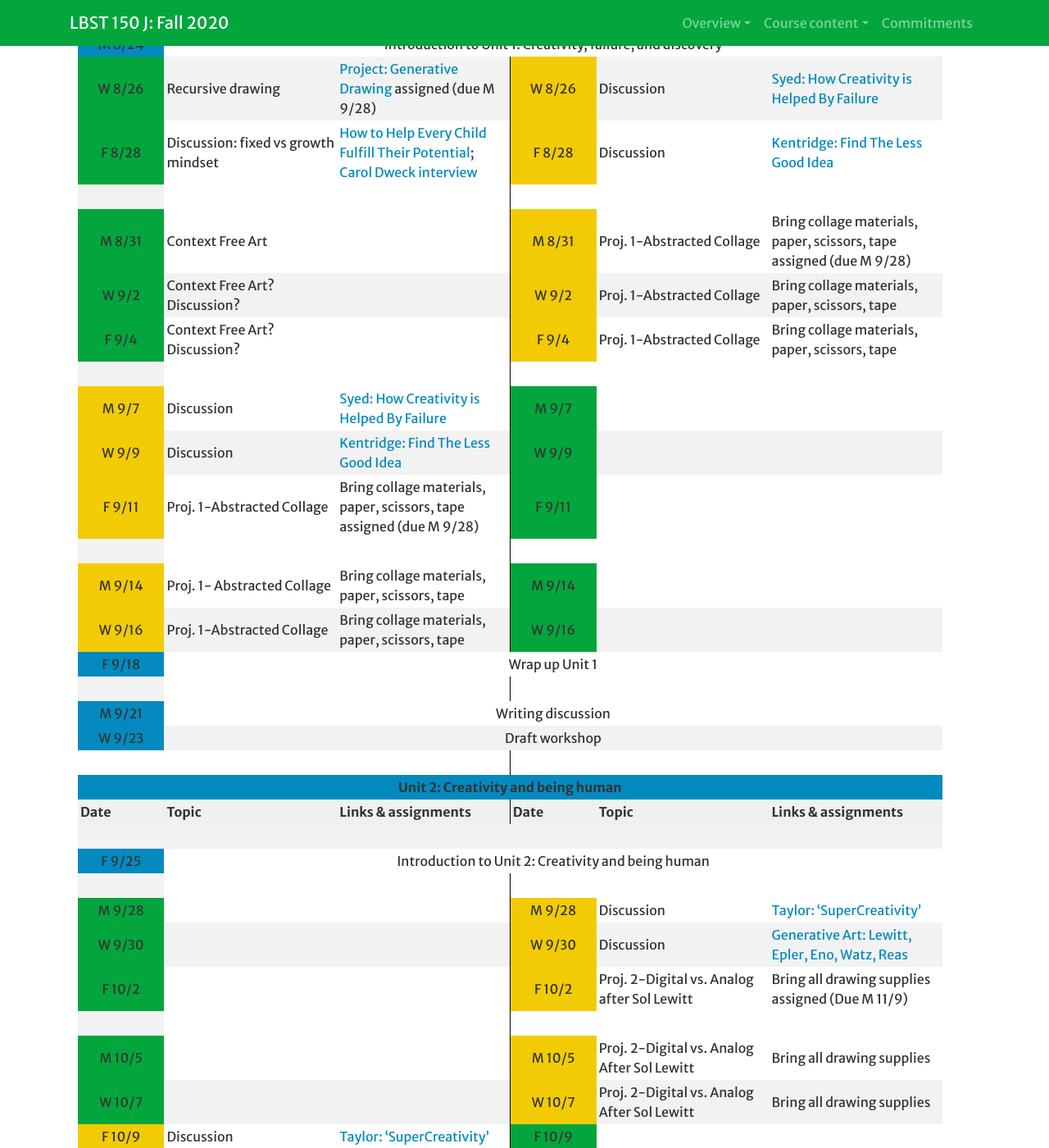
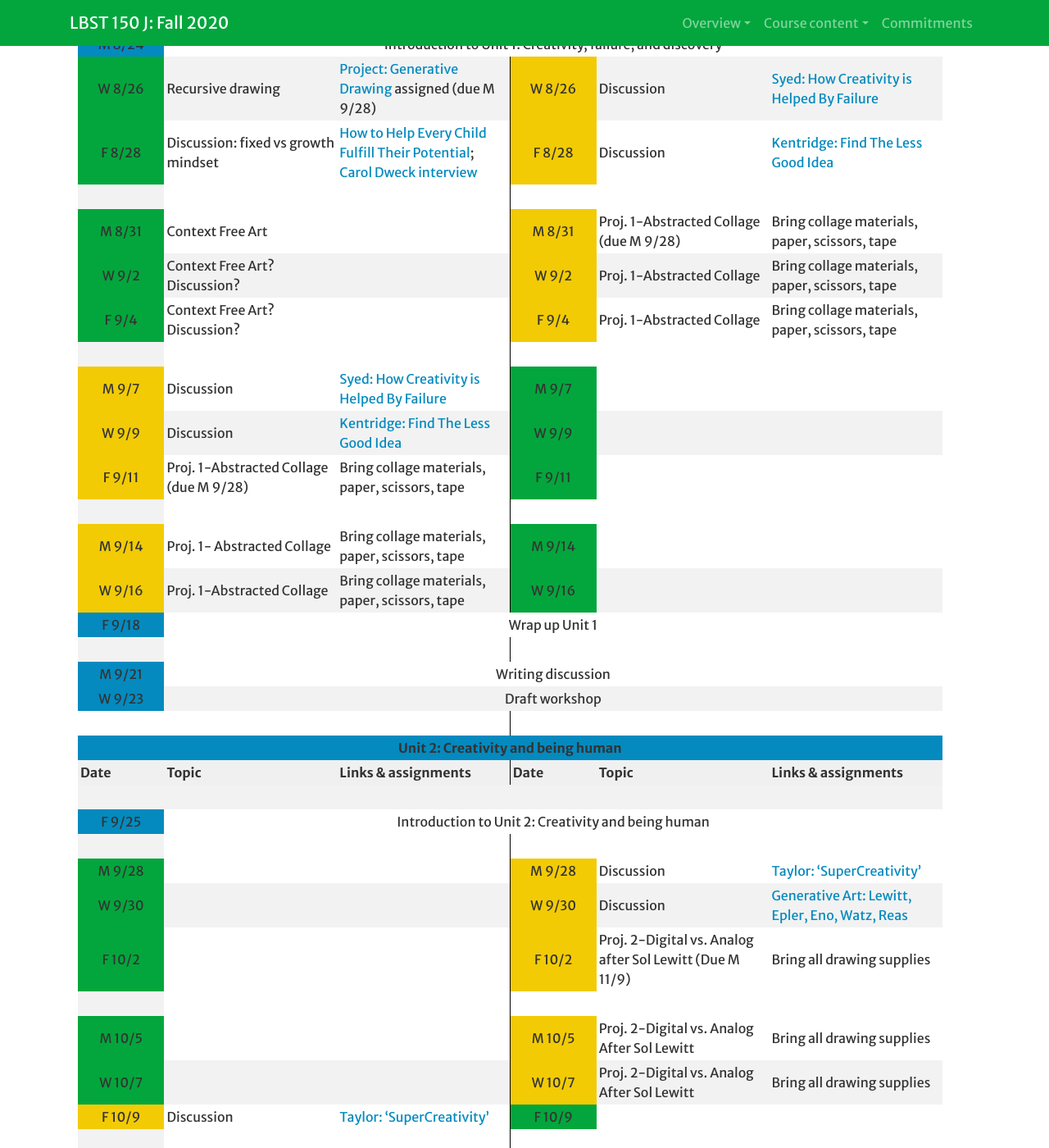
Before and after one commit to Hendrix-CS/creativity-TEC, a Jekyll site: the page built from index.md, in a window 1280 px wide and 1400 px high, scrolled down 2102 px. Shown: the whole window at 82% size. Built offline with Jekyll 4.4.1, drawn with Linux system fonts in a browser that asks for light colours; a script that is not in the unit is left out; our own code applies the rules of GitHub Pages for plain Markdown files; some of the changed text lies outside the part shown.

Commit message:
Update _config.yml

```diff
--- a/_config.yml
+++ b/_config.yml
@@ -151,8 +151,8 @@ calendar:
     notes1: ""
 
     instr2: gill
-    topic2: "Proj. 1-Abstracted Collage"
-    notes2: "Bring collage materials, paper, scissors, tape assigned (due M 9/28)"
+    topic2: "Proj. 1-Abstracted Collage (due M 9/28)"
+    notes2: "Bring collage materials, paper, scissors, tape"
 
   - date: W 9/2
 
@@ -197,8 +197,8 @@ calendar:
   - date: F 9/11
 
     instr1: gill
-    topic1: "Proj. 1-Abstracted Collage"
-    notes1: "Bring collage materials, paper, scissors, tape assigned (due M 9/28)"
+    topic1: "Proj. 1-Abstracted Collage (due M 9/28)"
+    notes1: "Bring collage materials, paper, scissors, tape"
 
     instr2: yorgey
     topic2: ""
@@ -275,8 +275,8 @@ calendar:
     notes1: ""
 
     instr2: gill
-    topic2: "Proj. 2-Digital vs. Analog after Sol Lewitt"
-    notes2: "Bring all drawing supplies assigned (Due M 11/9)"
+    topic2: "Proj. 2-Digital vs. Analog after Sol Lewitt (Due M 11/9)"
+    notes2: "Bring all drawing supplies"
 
   - date: M 10/5
 
@@ -321,8 +321,8 @@ calendar:
   - date: W 10/14
 
     instr1: gill
-    topic1: "Proj. 2-Digital vs. Analog after Sol Lewitt"
-    notes1: "Bring all drawing supplies assigned (Due M 11/9)"
+    topic1: "Proj. 2-Digital vs. Analog after Sol Lewitt (Due M 11/9)"
+    notes1: "Bring all drawing supplies"
 
     instr2: yorgey
     topic2: ""
@@ -389,8 +389,8 @@ calendar:
     notes1: ""
 
     instr2: gill
-    topic2: "Proj. 3-The Artistic Intervention"
-    notes2: "work on project plan assigned (due T 12/8)"
+    topic2: "Proj. 3-The Artistic Intervention (due T 12/8)"
+    notes2: "work on project plan"
 
   - date: M 11/2
 
@@ -440,8 +440,8 @@ calendar:
   - date: F 11/13
 
     instr1: gill
-    topic1: "Proj. 3-The Artistic Intervention"
-    notes1: "work on project plan assigned (due T 12/8)"
+    topic1: "Proj. 3-The Artistic Intervention (due T 12/8)"
+    notes1: "work on project plan"
 
     instr2: yorgey
     topic2: ""
```
